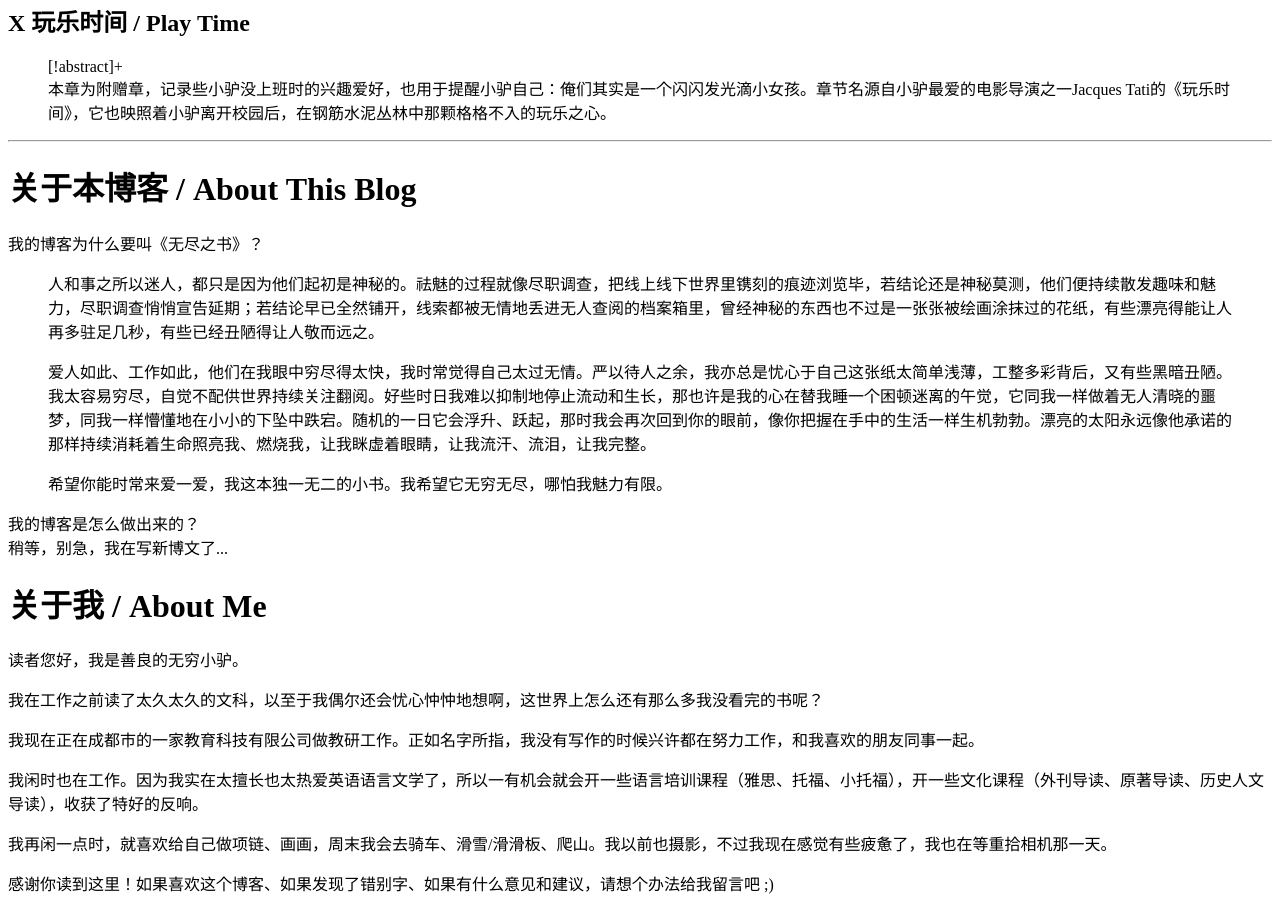
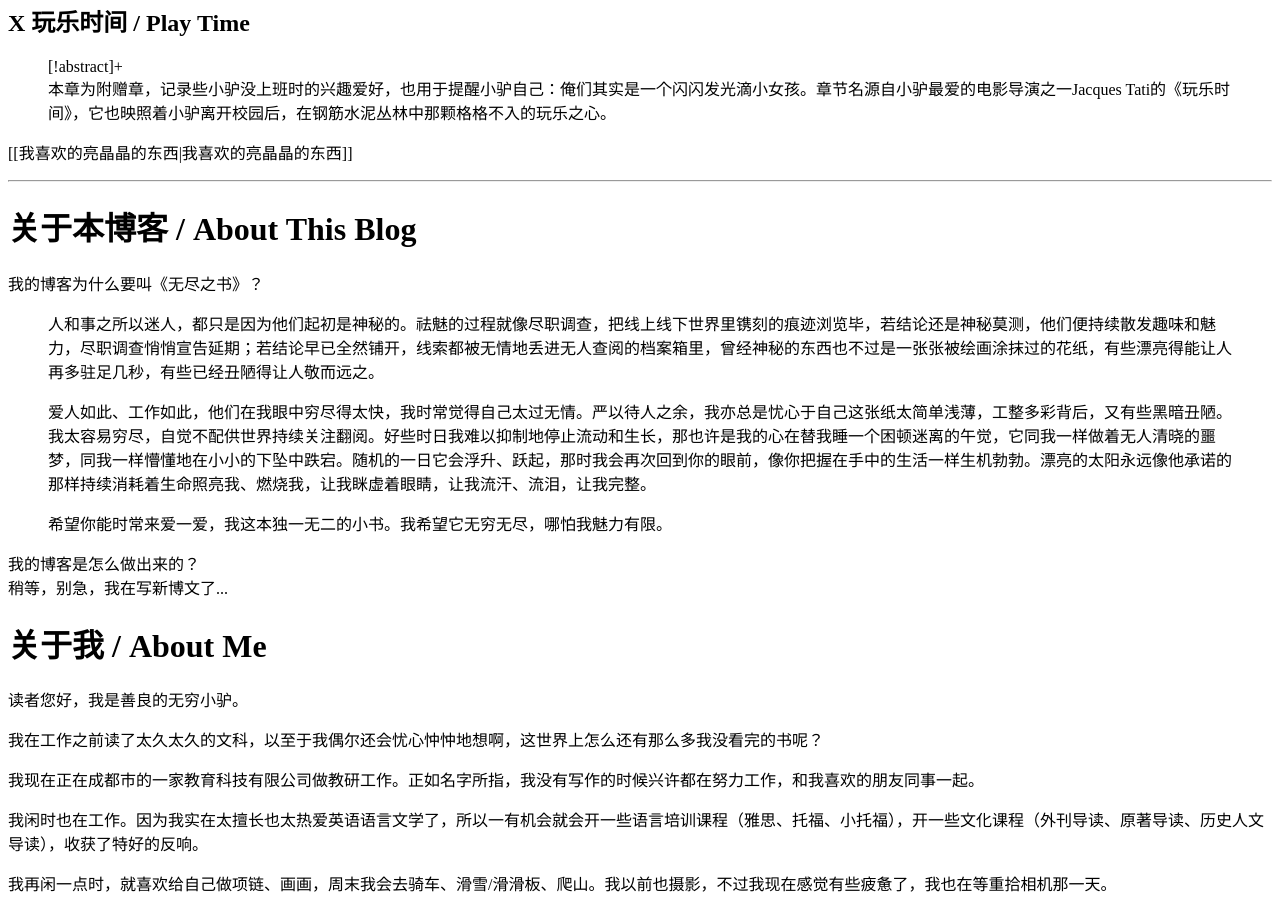
Before and after one commit to irethemelon/blog-le-livre-infini, an Eleventy site: page src/site/notes/Le Livre Infini.md in a window 1280 px wide. Shown: the part 3641-4549 px from the top of the page. Built offline with nearby package versions, Linux system fonts and the light colour scheme; Eleventy itself is replaced by a stand-in of ours; files that its build step writes are made by us from their sources; what @sindresorhus/slugify, eleventy-plugin-nesting-toc, fs-file-tree, glob would draw is missing.

Commit message:
Update content src/site/notes/Le Livre Infini.md

```diff
--- a/src/site/notes/Le Livre Infini.md
+++ b/src/site/notes/Le Livre Infini.md
@@ -148,7 +148,7 @@
 >[!abstract]+
 >本章为附赠章，记录些小驴没上班时的兴趣爱好，也用于提醒小驴自己：俺们其实是一个闪闪发光滴小女孩。章节名源自小驴最爱的电影导演之一Jacques Tati的《玩乐时间》，它也映照着小驴离开校园后，在钢筋水泥丛林中那颗格格不入的玩乐之心。
 
-
+[[我喜欢的亮晶晶的东西\|我喜欢的亮晶晶的东西]]
 
 
 ---
```
